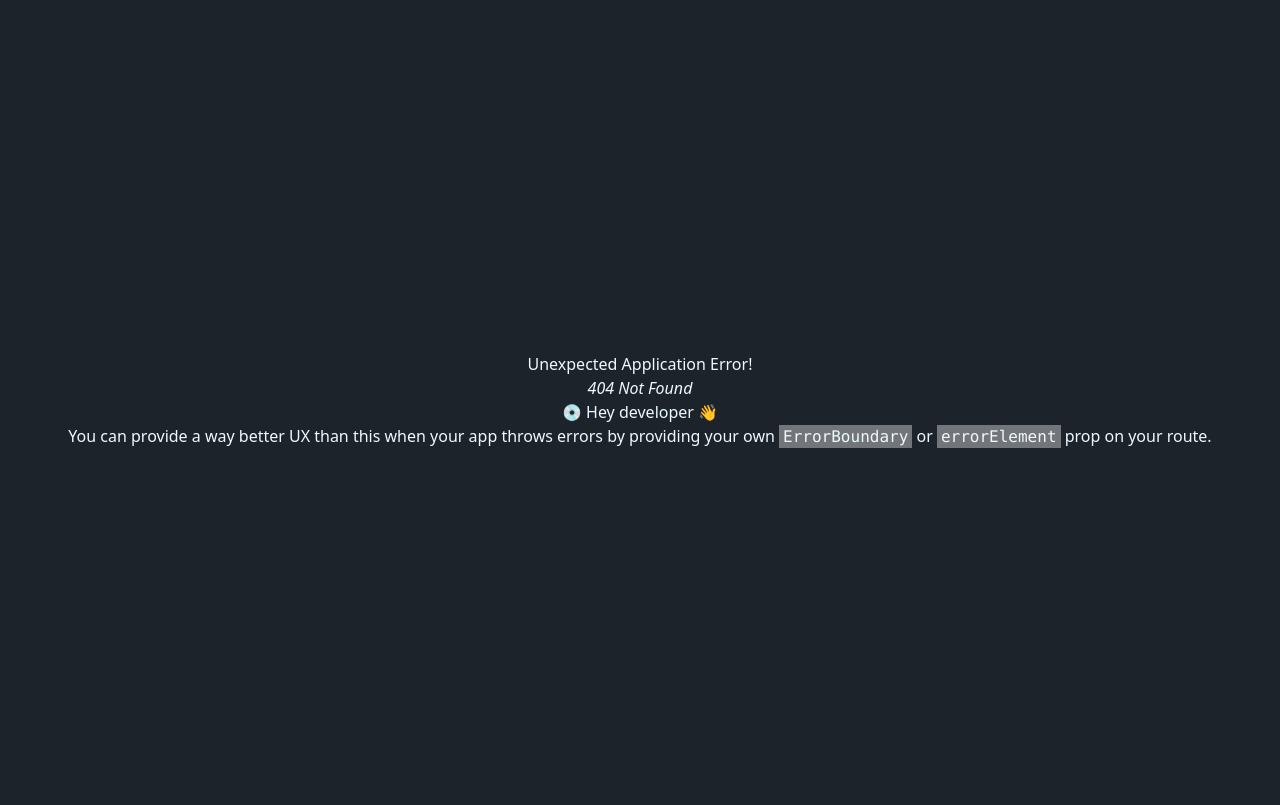
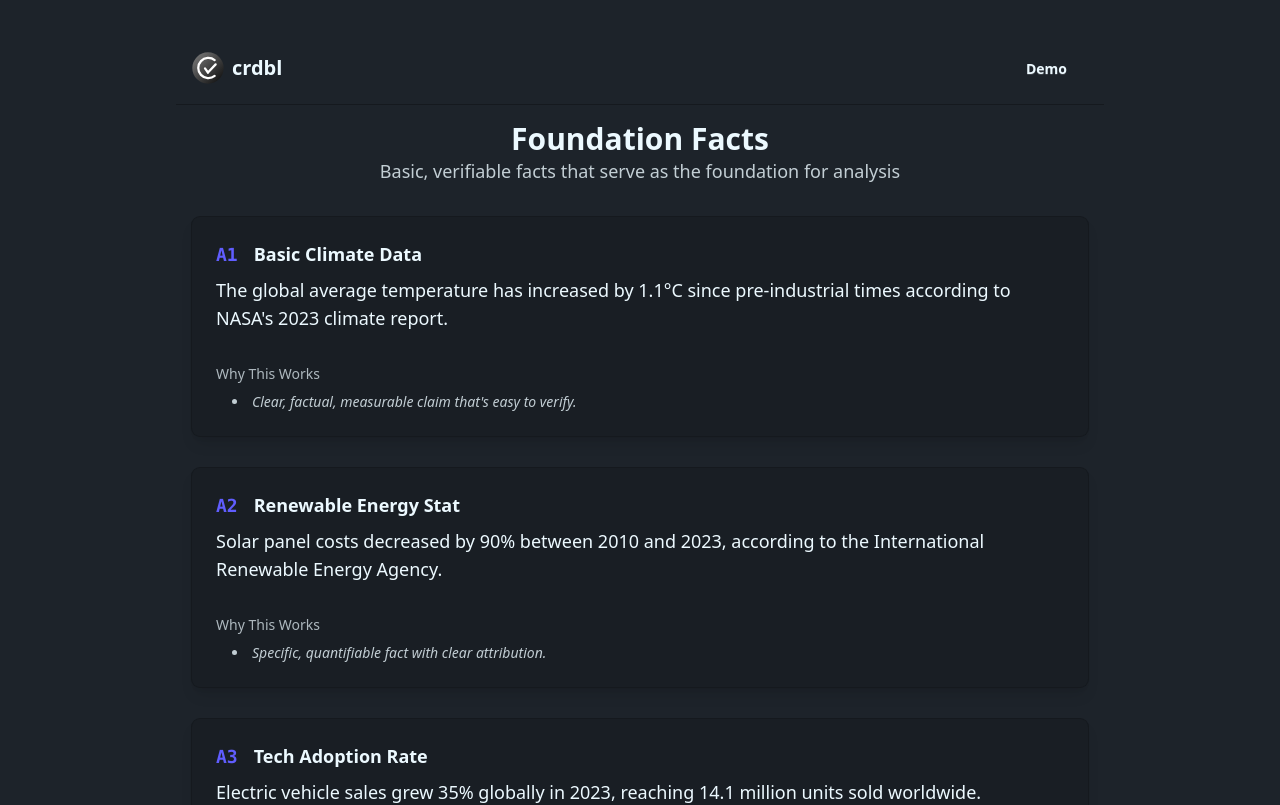
Before and after one commit to crdbl/crdbl, a React (Vite) app in the folder apps/web/: page /demo/provenance/a in a window 1280 px wide. Before the commit this address had no page. Shown: the top 805 px of the page. Built offline with nearby package versions, Linux system fonts and the light colour scheme.

Commit message:
feat(web): add provenance demo pages and components

```diff
--- a/apps/web/src/App.tsx
+++ b/apps/web/src/App.tsx
@@ -4,7 +4,21 @@ import {
   Outlet,
   RouterProvider,
 } from 'react-router';
+import {
+  DemoProvenanceA,
+  DemoProvenanceB,
+  DemoProvenanceC,
+} from './pages/DemoProvenance';
 import './App.css';
+
+function Home() {
+  return (
+    <div className="flex flex-col items-center justify-center gap-12 py-12">
+      <h1 className="text-4xl font-bold">Building the Credible Web</h1>
+      <img src="/crdbl.svg" className="logo scale-100" alt="Crdbl logo" />
+    </div>
+  );
+}
 
 export default function App() {
   const router = createBrowserRouter([
@@ -16,8 +30,16 @@ export default function App() {
           element: <Home />,
         },
         {
-          path: '/demo',
-          element: <Demo />,
+          path: '/demo/provenance/a',
+          element: <DemoProvenanceA />,
+        },
+        {
+          path: '/demo/provenance/b',
+          element: <DemoProvenanceB />,
+        },
+        {
+          path: '/demo/provenance/c',
+          element: <DemoProvenanceC />,
         },
       ],
     },
@@ -28,47 +50,32 @@ export default function App() {
 
 function Layout() {
   return (
-    <div className="flex flex-col justify-center prose">
-      <h2>Crdbl: Building the Credible Web</h2>
-      <div>
-        <Outlet />
+    <div className="flex flex-col min-h-screen w-full">
+      {/* Header */}
+      <div className="navbar bg-base-100 border-b border-base-300 px-4">
+        <div className="flex-1">
+          <Link to="/" className="flex items-center gap-2">
+            <img src="/crdbl.svg" className="h-8 w-8" alt="Crdbl logo" />
+            <span className="text-xl font-bold">crdbl</span>
+          </Link>
+        </div>
+        <div className="flex-none">
+          <ul className="menu menu-horizontal px-1">
+            <li>
+              <Link to="/demo/provenance/a" className="btn btn-ghost">
+                Demo
+              </Link>
+            </li>
+          </ul>
+        </div>
       </div>
+
+      {/* Main Content */}
+      <main className="flex-1 p-4 w-full">
+        <div className="max-w-4xl mx-auto">
+          <Outlet />
+        </div>
+      </main>
     </div>
   );
 }
-
-function Home() {
-  return (
-    <Link to="/demo">
-      <img src="/crdbl.svg" className="logo scale-50" alt="Crdbl logo" />
-    </Link>
-  );
-}
-
-function Demo() {
-  return (
-    <div className="flex flex-col justify-center prose">
-      <fieldset className="fieldset bg-base-200 border-base-300 rounded-box border p-4 w-full">
-        <legend className="fieldset-legend">embedded crdbl demo</legend>
-        <div className="flex flex-col gap-4 prose">
-          <label className="label">Text Reference:</label>
-          <span>crdbl:tDhKKC9bpj</span>
-          <span>crdbl:wTNhMzcM8g</span>
-          <span>crdbl:111111111</span>
-          <label className="label">HTML Attributes:</label>
-          <div data-crdbl="wTNhMzcM8g">verifiably credible content here</div>
-          <div data-crdbl="XXXXXXXXXX">
-            this content is not verifiably credible
-          </div>
-        </div>
-      </fieldset>
-      <hr />
-      <div data-crdbl="d686n8ww8R">
-        Given the 1.1°C temperature rise driving clean energy demand, combined
-        with 90% solar cost reductions and 35% EV growth, renewable energy
-        infrastructure represents the highest-opportunity investment sector for
-        2024-2025.
-      </div>
-    </div>
-  );
-}
--- /dev/null
+++ b/apps/web/src/components/CrdblCard.tsx
@@ -0,0 +1,69 @@
+interface CrdblCardProps {
+  title: string;
+  content: string;
+  context?: string[];
+  whyWorks: string | string[];
+  crdblId: string;
+  label: string;
+  getRefData: (ref: string) => { title: string };
+}
+
+export function CrdblCard({
+  title,
+  content,
+  context,
+  whyWorks,
+  crdblId,
+  label,
+  getRefData,
+}: CrdblCardProps) {
+  return (
+    <div className="card bg-base-200 shadow-lg ring-1 ring-base-300">
+      <div className="card-body">
+        <h2 className="card-title text-left">
+          <span className="text-primary font-mono mr-2">{label}</span>
+          {title}
+        </h2>
+        <div data-crdbl={crdblId} className="text-lg text-left">
+          {content}
+        </div>
+
+        {context && context.length > 0 && (
+          <div className="mt-6">
+            <h3 className="font-semibold text-left mb-2">Context References</h3>
+            <ul className="list-disc list-inside text-left">
+              {context.map((ref: string) => {
+                const refData = getRefData(ref);
+                return (
+                  <li key={ref} className="ml-4">
+                    <span className="text-primary font-mono mr-2">{ref}</span>
+                    {refData.title}
+                  </li>
+                );
+              })}
+            </ul>
+          </div>
+        )}
+
+        {whyWorks && (
+          <div className="mt-6">
+            <h3 className="text-sm font-medium text-left mb-2 opacity-70">
+              Why This Works
+            </h3>
+            <ul className="list-disc list-inside text-left text-sm italic opacity-80">
+              {Array.isArray(whyWorks) ? (
+                whyWorks.map((reason, i) => (
+                  <li key={i} className="ml-4">
+                    {reason}
+                  </li>
+                ))
+              ) : (
+                <li className="ml-4">{whyWorks}</li>
+              )}
+            </ul>
+          </div>
+        )}
+      </div>
+    </div>
+  );
+}
--- /dev/null
+++ b/apps/web/src/components/DemoLevel.tsx
@@ -0,0 +1,47 @@
+import { Link } from 'react-router';
+
+interface DemoLevelProps {
+  title: string;
+  description: string;
+  nextPath?: string;
+  prevPath?: string;
+  children: React.ReactNode;
+}
+
+export function DemoLevel({
+  title,
+  description,
+  nextPath,
+  prevPath,
+  children,
+}: DemoLevelProps) {
+  return (
+    <div className="flex flex-col gap-8">
+      <div>
+        <h1 className="text-3xl font-bold">{title}</h1>
+        <p className="text-lg opacity-80">{description}</p>
+      </div>
+
+      <div className="flex flex-col gap-8">{children}</div>
+
+      <div className="divider"></div>
+
+      <div className="flex justify-between items-center">
+        <div className="flex-1"></div>
+        <div className="join">
+          {prevPath && (
+            <Link to={prevPath} className="join-item btn">
+              Previous Level
+            </Link>
+          )}
+          {nextPath && (
+            <Link to={nextPath} className="join-item btn btn-primary">
+              Next Level
+            </Link>
+          )}
+        </div>
+        <div className="flex-1"></div>
+      </div>
+    </div>
+  );
+}
--- /dev/null
+++ b/apps/web/src/pages/DemoProvenance.tsx
@@ -0,0 +1,155 @@
+import { DemoLevel } from '../components/DemoLevel';
+import { CrdblCard } from '../components/CrdblCard';
+
+const crdbls = {
+  A1: 'CtmBhBMRjm',
+  A2: 'k7HjHgkwTF',
+  A3: 'f9DNrWL6mq',
+  B1: 'B9HqCmmJRM',
+  B2: 'Frrm6hJCbD',
+  C1: 'd686n8ww8R',
+};
+
+const data = {
+  A1: {
+    title: 'Basic Climate Data',
+    content:
+      "The global average temperature has increased by 1.1°C since pre-industrial times according to NASA's 2023 climate report.",
+    context: [],
+    whyWorks: ["Clear, factual, measurable claim that's easy to verify."],
+  },
+  A2: {
+    title: 'Renewable Energy Stat',
+    content:
+      'Solar panel costs decreased by 90% between 2010 and 2023, according to the International Renewable Energy Agency.',
+    context: [],
+    whyWorks: ['Specific, quantifiable fact with clear attribution.'],
+  },
+  A3: {
+    title: 'Tech Adoption Rate',
+    content:
+      'Electric vehicle sales grew 35% globally in 2023, reaching 14.1 million units sold worldwide.',
+    context: [],
+    whyWorks: ["Recent, specific data that's verifiable."],
+  },
+  B1: {
+    title: 'Climate Impact Analysis',
+    content:
+      'Rising global temperatures of 1.1°C are driving increased adoption of clean energy solutions, with solar power becoming the most cost-effective energy source in most regions.',
+    context: ['A1', 'A2'],
+    whyWorks: ['Logically connects two facts without contradicting either.'],
+  },
+  B2: {
+    title: 'Market Trend Analysis',
+    content:
+      'The dramatic 90% cost reduction in solar technology is accelerating the transition to electric vehicles, as cheaper renewable energy makes EV charging more economical.',
+    context: ['A2', 'A3'],
+    whyWorks: [
+      'Shows logical connection between renewable energy costs and EV adoption.',
+    ],
+  },
+  C1: {
+    title: 'Investment Recommendation',
+    content:
+      'Given the 1.1°C temperature rise driving clean energy demand, combined with 90% solar cost reductions and 35% EV growth, renewable energy infrastructure represents the highest-opportunity investment sector for 2024-2025.',
+    context: ['A1', 'A2', 'A3', 'B1', 'B2'],
+    whyWorks: [
+      'Synthesizes all lower-level facts',
+      'Makes a logical conclusion',
+      'Demonstrates real-world application',
+    ],
+  },
+};
+
+function getLabel(crdblId: string): string {
+  return Object.entries(crdbls).find(([, id]) => id === crdblId)?.[0] || '';
+}
+
+function getRefData(ref: string) {
+  return data[ref as keyof typeof data];
+}
+
+export function DemoProvenanceA() {
+  return (
+    <DemoLevel
+      title="Foundation Facts"
+      description="Basic, verifiable facts that serve as the foundation for analysis"
+      nextPath="/demo/provenance/b"
+    >
+      <CrdblCard
+        title={data.A1.title}
+        content={data.A1.content}
+        whyWorks={data.A1.whyWorks}
+        crdblId={crdbls.A1}
+        label={getLabel(crdbls.A1)}
+        getRefData={getRefData}
+      />
+      <CrdblCard
+        title={data.A2.title}
+        content={data.A2.content}
+        whyWorks={data.A2.whyWorks}
+        crdblId={crdbls.A2}
+        label={getLabel(crdbls.A2)}
+        getRefData={getRefData}
+      />
+      <CrdblCard
+        title={data.A3.title}
+        content={data.A3.content}
+        whyWorks={data.A3.whyWorks}
+        crdblId={crdbls.A3}
+        label={getLabel(crdbls.A3)}
+        getRefData={getRefData}
+      />
+    </DemoLevel>
+  );
+}
+
+export function DemoProvenanceB() {
+  return (
+    <DemoLevel
+      title="Analysis Building on Facts"
+      description="Analysis that builds upon and connects foundation facts"
+      prevPath="/demo/provenance/a"
+      nextPath="/demo/provenance/c"
+    >
+      <CrdblCard
+        title={data.B1.title}
+        content={data.B1.content}
+        context={data.B1.context}
+        whyWorks={data.B1.whyWorks}
+        crdblId={crdbls.B1}
+        label={getLabel(crdbls.B1)}
+        getRefData={getRefData}
+      />
+      <CrdblCard
+        title={data.B2.title}
+        content={data.B2.content}
+        context={data.B2.context}
+        whyWorks={data.B2.whyWorks}
+        crdblId={crdbls.B2}
+        label={getLabel(crdbls.B2)}
+        getRefData={getRefData}
+      />
+    </DemoLevel>
+  );
+}
+
+export function DemoProvenanceC() {
+  return (
+    <DemoLevel
+      title="Strategic Conclusions"
+      description="Strategic conclusions that synthesize all previous levels"
+      prevPath="/demo/provenance/b"
+    >
+      <CrdblCard
+        title={data.C1.title}
+        content={data.C1.content}
+        context={data.C1.context}
+        whyWorks={data.C1.whyWorks}
+        crdblId={crdbls.C1}
+        label={getLabel(crdbls.C1)}
+        getRefData={getRefData}
+      />
+    </DemoLevel>
+  );
+}
```
